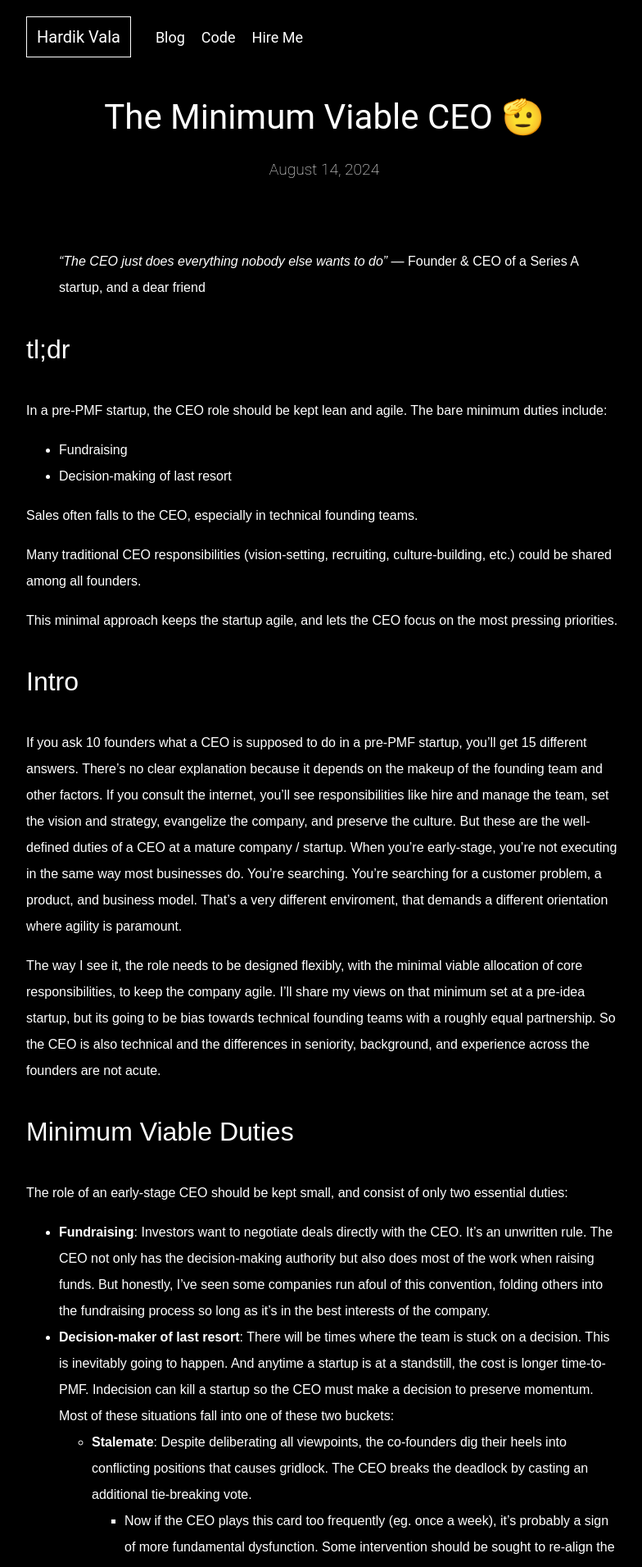
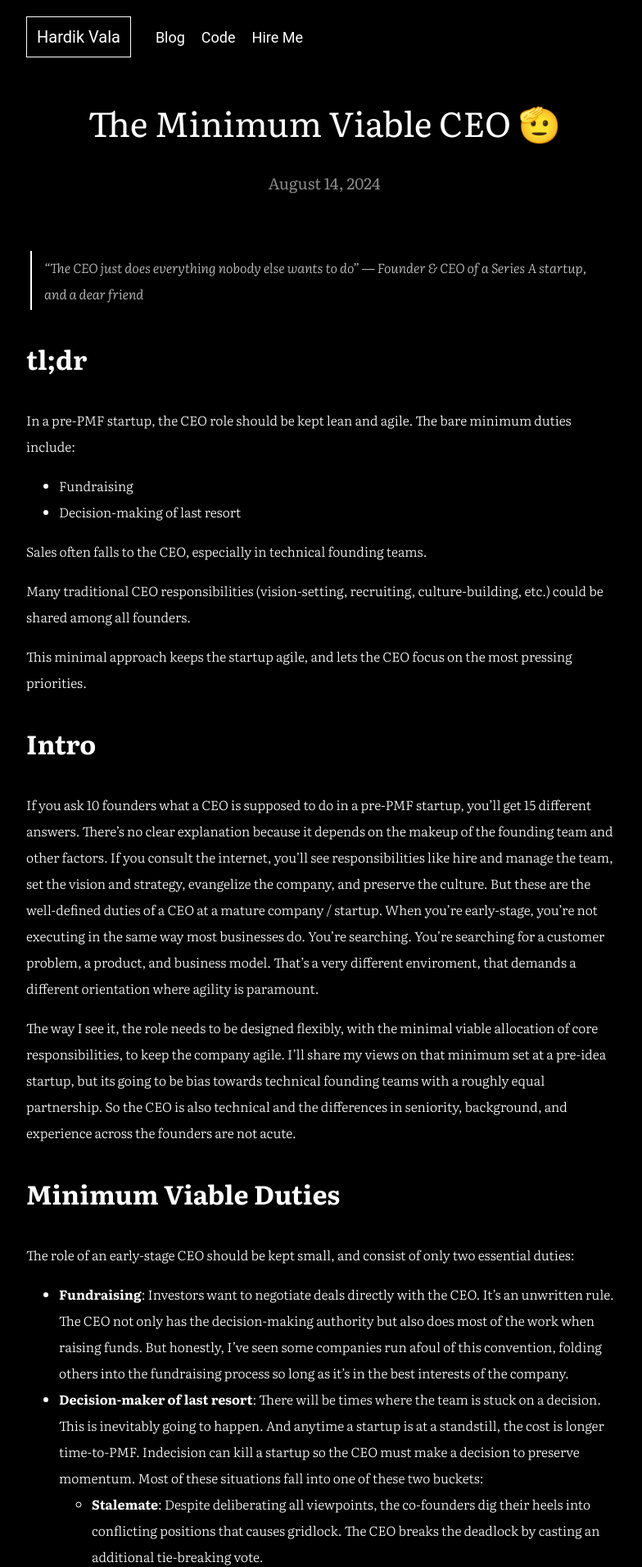
Before and after one commit to hardik-vala/hardik-vala, a Jekyll site: the page built from _posts/2024-08-14-the-minimum-viable-ceo.md, in a window 1280 px wide. Shown: the top 1911 px of the page at 82% size, without its empty margins (244-1028 px from the left). Built offline with Jekyll 4.4.1, drawn with Linux system fonts in a browser that asks for light colours.

Commit message:
Change font and add blockquote and hr styling.

```diff
--- a/_layouts/default.html
+++ b/_layouts/default.html
@@ -6,6 +6,11 @@
   <meta name="viewport" content="width=device-width, initial-scale=1.0" />
   <link rel="icon" type="image/x-icon" href="/assets/images/favicon.ico" />
   <link rel="stylesheet" href="/assets/css/styles.css" />
+  <link rel="preconnect" href="https://fonts.googleapis.com">
+  <link rel="preconnect" href="https://fonts.gstatic.com" crossorigin>
+  <link
+    href="https://fonts.googleapis.com/css2?family=Literata:ital,opsz,wght@0,7..72,200..900;1,7..72,200..900&display=swap"
+    rel="stylesheet">
   {% feed_meta %}
   {% seo %}
   <title>{{ page.title }}</title>
--- a/_layouts/post.html
+++ b/_layouts/post.html
@@ -2,6 +2,7 @@
 layout: default
 ---
 
+<div class="post-container">
   <h1>
     {{ page.title }}
   </h1>
@@ -13,3 +14,4 @@ layout: default
   <div class="post-content">
     {{ content }}
   </div>
+</div>
--- a/_sass/main.scss
+++ b/_sass/main.scss
@@ -143,24 +143,29 @@ main h1 {
   text-transform: uppercase;
 }
 
+.post-container {
+  font-family: "Literata", Arial, Helvetica, sans-serif;
+  font-weight: normal;
+}
+
 .post-draft-chip {
   background-color: #ccc;
   border-radius: 8px;
   color: black;
   display: inline-block;
+  font-family: Arial, Helvetica, sans-serif;
   font-size: 24px;
-  padding: 4px 8px;
+  padding: 8px;
   text-transform: uppercase;
 }
 
 .post-date {
+  color: #888;
   font-size: larger;
-  font-weight: lighter;
 }
 
 .post-content {
-  font-family: Arial, Helvetica, sans-serif;
-  font-weight: lighter;
+  font-weight: 300;
   line-height: 2;
   padding: 50px 0;
   text-align: left;
@@ -172,18 +177,32 @@ main h1 {
 
 .post-content h2 {
   font-size: 32px;
-  font-weight: lighter;
 }
 
 .post-content h3 {
   font-size: 24px;
-  font-weight: lighter;
 }
 
 .post-content img {
   max-width: 100%;
   height: auto;
   padding: 15px 0;
+}
+
+hr {
+  margin-top: 35px;
+}
+
+blockquote {
+  border-left: 2px solid #fff;
+  margin: 0 5px;
+  padding: 0.25em 15px;
+  font-style: italic;
+  color: #ccc;
+}
+
+blockquote p {
+  display: inline;
 }
 
 /* Code Styles */
```
Lines whose indentation alone changed are shown as unchanged.
